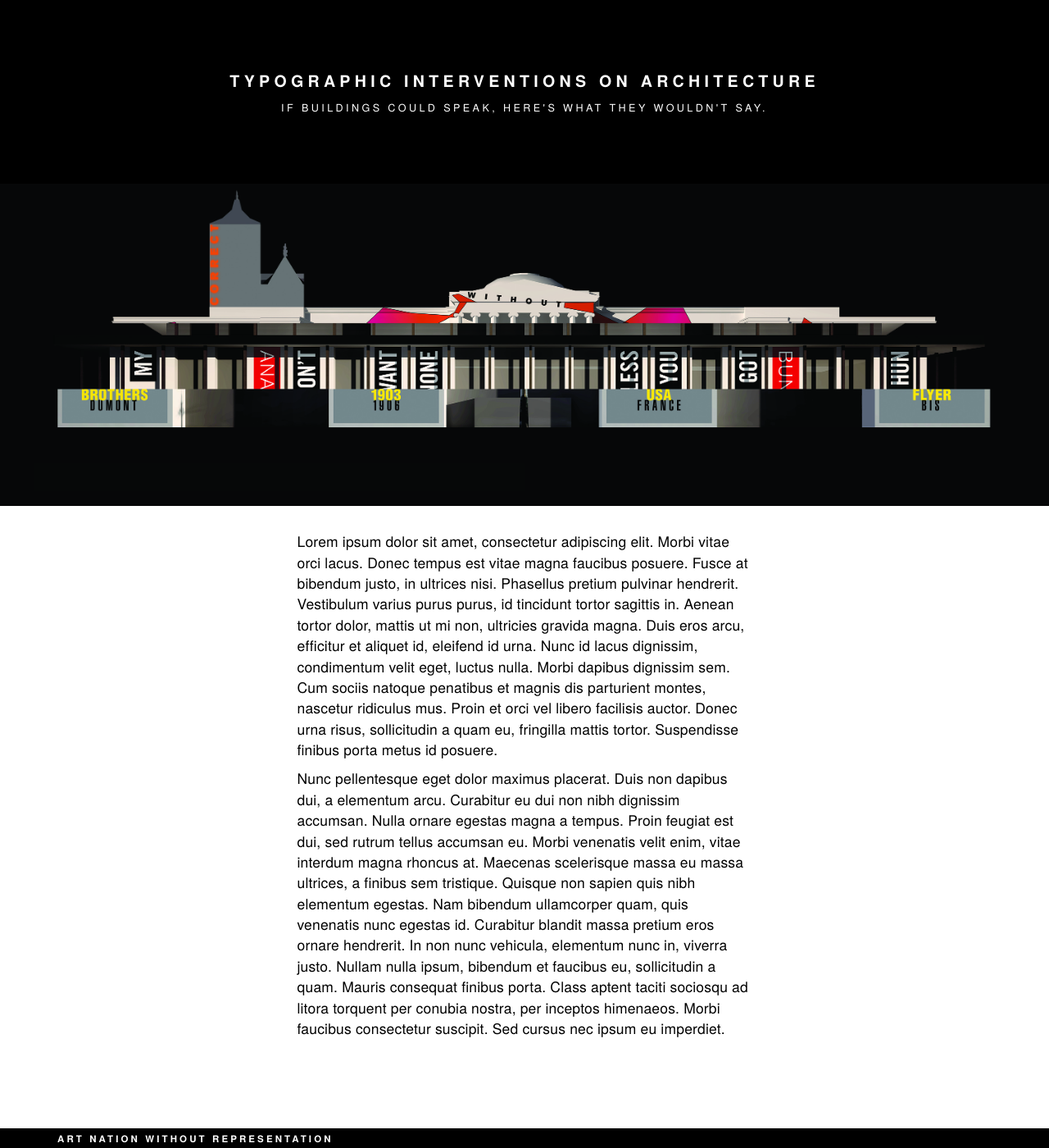
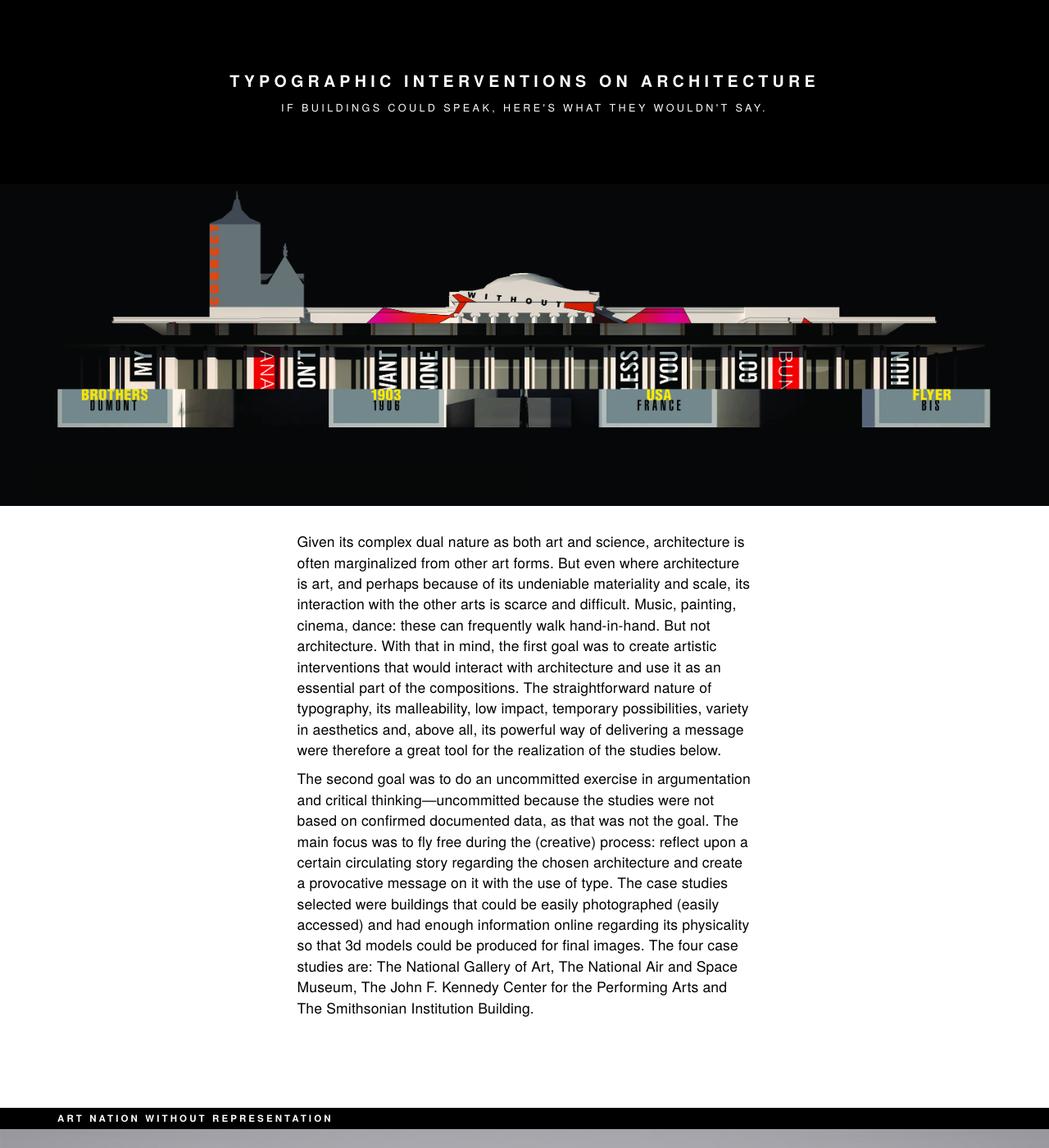
Before and after one commit to carolineportugal/estudioporto, a Jekyll site: the page built from _posts/2016-08-22-typographic-interventions.html, in a window 1280 px wide and 1400 px high. Shown: the whole window at 82% size. Built offline with Jekyll 4.4.1, drawn with Linux system fonts in a browser that asks for light colours; nearby versions of some CDN libraries; some web fonts are replaced; some of the changed text lies outside the part shown.

Commit message:
finalizes intro content

```diff
--- a/_posts/2016-08-22-typographic-interventions.html
+++ b/_posts/2016-08-22-typographic-interventions.html
@@ -23,9 +23,9 @@ tags:
       <div class="row">
         <div class="col-md-6 col-md-push-3">
           <div class="text-description">
-            <p>Lorem ipsum dolor sit amet, consectetur adipiscing elit. Morbi vitae orci lacus. Donec tempus est vitae magna faucibus posuere. Fusce at bibendum justo, in ultrices nisi. Phasellus pretium pulvinar hendrerit. Vestibulum varius purus purus, id tincidunt tortor sagittis in. Aenean tortor dolor, mattis ut mi non, ultricies gravida magna. Duis eros arcu, efficitur et aliquet id, eleifend id urna. Nunc id lacus dignissim, condimentum velit eget, luctus nulla. Morbi dapibus dignissim sem. Cum sociis natoque penatibus et magnis dis parturient montes, nascetur ridiculus mus. Proin et orci vel libero facilisis auctor. Donec urna risus, sollicitudin a quam eu, fringilla mattis tortor. Suspendisse finibus porta metus id posuere.</p>
+            <p>Given its complex dual nature as both art and science, architecture is often marginalized from other art forms. But even where architecture is art, and perhaps because of its undeniable materiality and scale,  its interaction with the other arts is scarce and difficult. Music, painting, cinema, dance: these can frequently walk hand-in-hand. But not architecture. With that in mind, the first goal was to create artistic interventions that would interact with architecture and use it as an essential part of the compositions. The straightforward nature of typography, its malleability, low impact, temporary possibilities, variety in aesthetics and, above all, its powerful way of delivering a message were therefore a great tool for the realization of the studies below.</p>
 
-            <p>Nunc pellentesque eget dolor maximus placerat. Duis non dapibus dui, a elementum arcu. Curabitur eu dui non nibh dignissim accumsan. Nulla ornare egestas magna a tempus. Proin feugiat est dui, sed rutrum tellus accumsan eu. Morbi venenatis velit enim, vitae interdum magna rhoncus at. Maecenas scelerisque massa eu massa ultrices, a finibus sem tristique. Quisque non sapien quis nibh elementum egestas. Nam bibendum ullamcorper quam, quis venenatis nunc egestas id. Curabitur blandit massa pretium eros ornare hendrerit. In non nunc vehicula, elementum nunc in, viverra justo. Nullam nulla ipsum, bibendum et faucibus eu, sollicitudin a quam. Mauris consequat finibus porta. Class aptent taciti sociosqu ad litora torquent per conubia nostra, per inceptos himenaeos. Morbi faucibus consectetur suscipit. Sed cursus nec ipsum eu imperdiet.</p>
+            <p>The second goal was to do an uncommitted exercise in argumentation and critical thinking—uncommitted because the studies were not based on confirmed documented data, as that was not the goal. The main focus was to fly free during the (creative) process: reflect upon a certain circulating story regarding the chosen architecture and create a provocative message on it with the use of type. The case studies selected were buildings that could be easily photographed (easily accessed) and had enough information online regarding its physicality so that 3d models could be produced for final images. The four case studies are: The National Gallery of Art, The National Air and Space Museum, The John F. Kennedy Center for the Performing Arts and The Smithsonian Institution Building.</p>
           </div>
         </div>
       </div>
```
Also changed, not shown: other parts of _posts/2016-08-22-typographic-interventions.html (+1 -1 lines).
